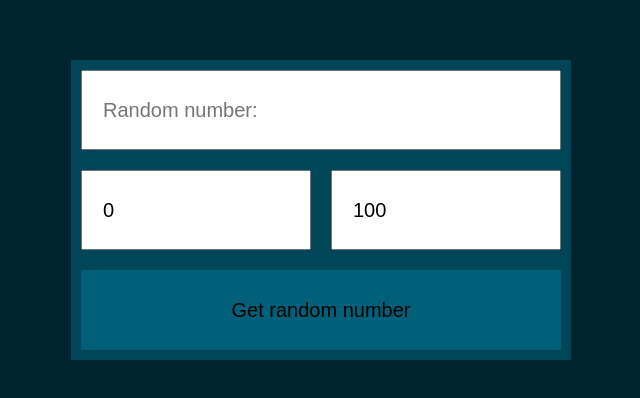
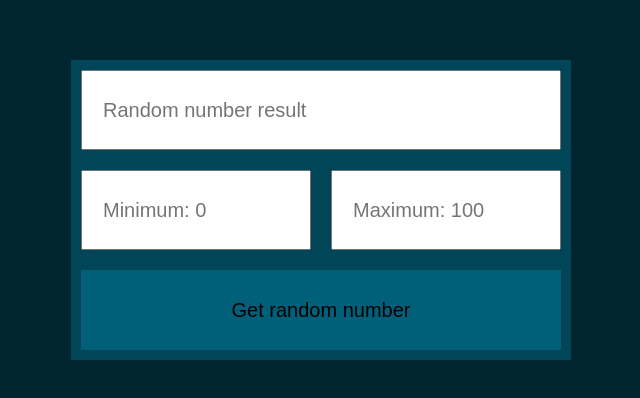
Before and after one commit to SneakyPotts/wa-react-js, a React (Create React App) app: page / in a window 1280 px wide. Shown: the part 190-588 px from the top of the page, without its empty margins (319-959 px from the left). Built offline with nearby package versions, Linux system fonts and the light colour scheme.

Commit message:
fix HW #1

```diff
--- a/src/App.js
+++ b/src/App.js
@@ -1,19 +1,10 @@
 import React from "react";
-import {useState} from "react";
 import './App.css';
-import Counter from "./components/Counter";
 import Randomizer from "./components/Randomizer";
 
 function App() {
-    const [text, setText] = useState('start point');
-
     return (
         <React.Fragment>
-            {/*<Counter/>*/}
-
-            {/*<h2>{text}</h2>*/}
-            {/*<input type="text" value={text} onChange={event => setText(event.target.value)}/>*/}
-
             <Randomizer />
         </React.Fragment>
     );
--- a/src/components/Randomizer/index.jsx
+++ b/src/components/Randomizer/index.jsx
@@ -22,21 +22,19 @@ const Randomizer = () => {
                 className={style.result}
                 value={randomValue}
                 type="text"
-                placeholder='Random number:'/>
+                placeholder={'Random number result'}/>
 
             <input
                 className={style.minimum}
-                value={minValue}
                 onChange={event => setMin(event.target.value)}
                 type="text"
-                id="min" />
+                placeholder={'Minimum: ' + minValue} />
 
             <input
                 className={style.maximum}
-                value={maxValue}
                 onChange={event => setMax(event.target.value)}
                 type="text"
-                id="max" />
+                placeholder={'Maximum: ' + maxValue} />
 
             <button className={style.random} onClick={() => randomize(minValue, maxValue)}>Get random number</button>
         </div>
--- a/src/components/Randomizer/style.module.scss
+++ b/src/components/Randomizer/style.module.scss
@@ -28,6 +28,10 @@
     border: none;
     cursor: pointer;
   }
+  .random:active {
+    background-color: #005066;
+    border: 1px solid #006882;
+  }
 
   .result,
   .minimum,
```
